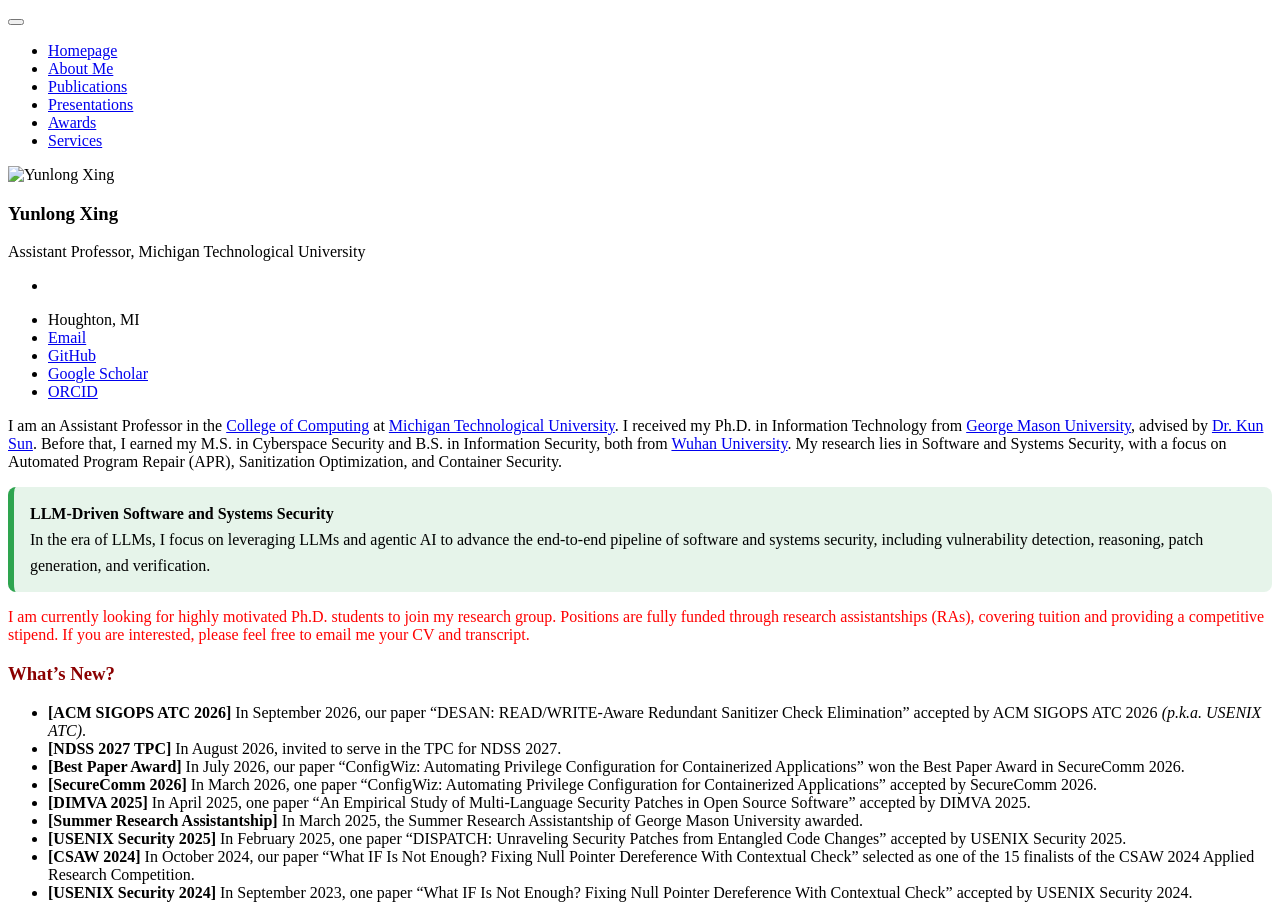
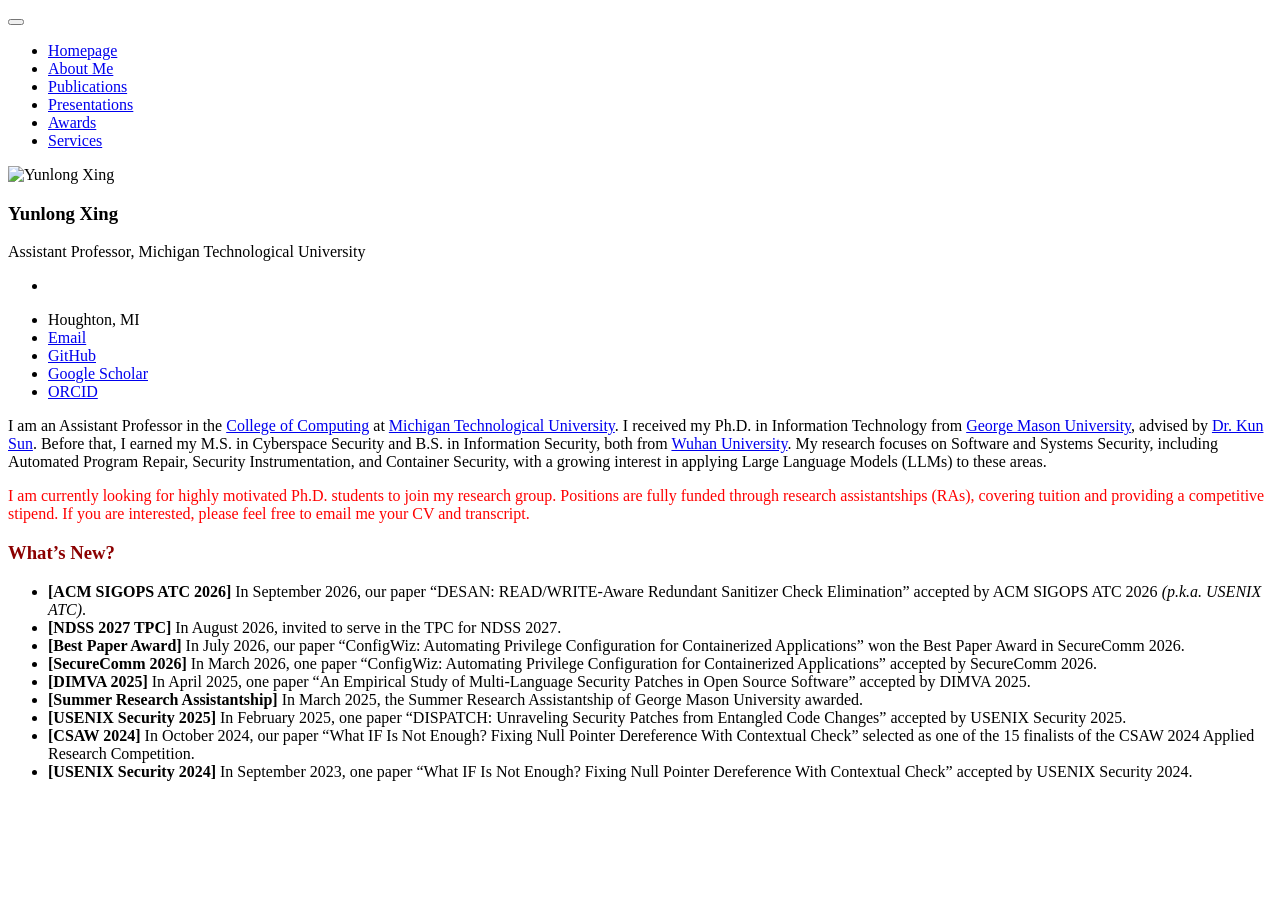
Before and after one commit to YunlongXing/yunlongxing.github.io, a Jekyll site: the page built from _pages/includes/intro.md, in a window 1280 px wide. Built offline with Jekyll 4.4.1, drawn with Linux system fonts in a browser that asks for light colours; our own code applies the rules of GitHub Pages for plain Markdown files.

Commit message:
Revise research interests in intro.md
Updated research focus to include Security Instrumentation and Large Language Models.

```diff
--- a/_pages/includes/intro.md
+++ b/_pages/includes/intro.md
@@ -1,9 +1,4 @@
-I am an Assistant Professor in the [College of Computing][College of Computing] at [Michigan Technological University][Michigan Technological University]. I received my Ph.D. in Information Technology from [George Mason University][George Mason University], advised by [Dr. Kun Sun][Dr. Kun Sun]. Before that, I earned my M.S. in Cyberspace Security and B.S. in Information Security, both from [Wuhan University][Wuhan University]. My research lies in Software and Systems Security, with a focus on Automated Program Repair (APR), Sanitization Optimization, and Container Security.
-
-<div style="background-color:#e6f4ea; border-left:6px solid #2ea44f; padding:14px 16px; border-radius:8px; margin-bottom:8px; line-height:1.6;">
-  <strong>LLM-Driven Software and Systems Security</strong><br>
-  In the era of LLMs, I focus on leveraging LLMs and agentic AI to advance the end-to-end pipeline of software and systems security, including vulnerability detection, reasoning, patch generation, and verification.
-</div>
+I am an Assistant Professor in the [College of Computing][College of Computing] at [Michigan Technological University][Michigan Technological University]. I received my Ph.D. in Information Technology from [George Mason University][George Mason University], advised by [Dr. Kun Sun][Dr. Kun Sun]. Before that, I earned my M.S. in Cyberspace Security and B.S. in Information Security, both from [Wuhan University][Wuhan University]. My research focuses on Software and Systems Security, including Automated Program Repair, Security Instrumentation, and Container Security, with a growing interest in applying Large Language Models (LLMs) to these areas.
 
 <span style="color:red">I am currently looking for highly motivated Ph.D. students to join my research group. Positions are fully funded through research assistantships (RAs), covering tuition and providing a competitive stipend. If you are interested, please feel free to email me your CV and transcript.</span>
 
```
